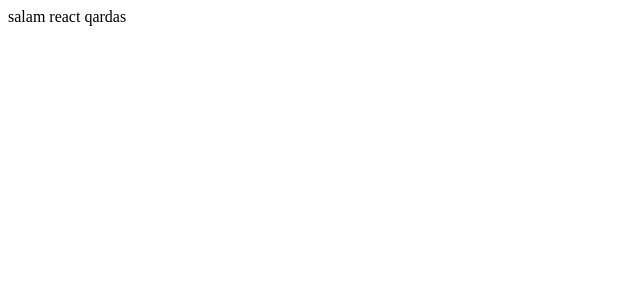
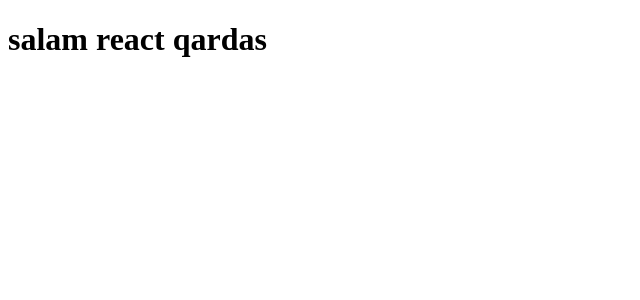
Before and after one commit to ruslaRuslan/react.js, a React (Vite) app: page / in a window 1280 px wide. Shown: the top 300 px of the page, without its empty margins (0-640 px from the left). Built offline with nearby package versions, Linux system fonts and the light colour scheme.

Commit message:
h1-in icerisinde

```diff
--- a/src/main.jsx
+++ b/src/main.jsx
@@ -3,4 +3,6 @@ import ReactDOM from 'react-dom/client'
 
 const root = ReactDOM.createRoot(document.getElementById('root'))
 
-root.render(<div>salam react qardas</div>)
+root.render(<div>
+<h1>salam react qardas</h1>
+</div>)
```
